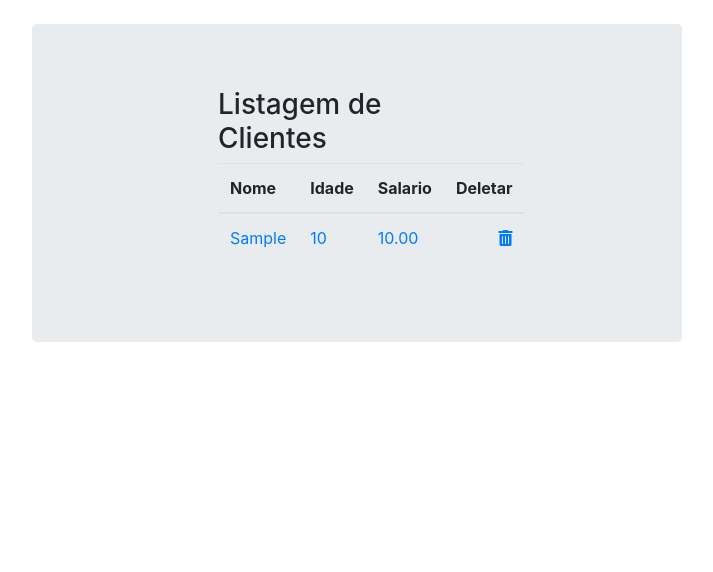
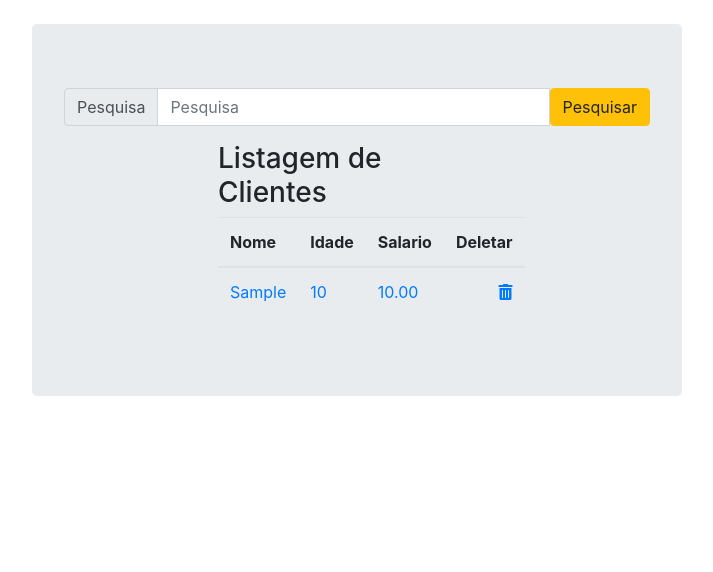
Before and after one commit to Suleiman-Moraes/gestao_clientes, a Django app: page /clientes/list/ in a window 1280 px wide. Shown: the part 56-628 px from the top of the page, without its empty margins (283-996 px from the left). Run offline with Django 3.2, Linux system fonts and the light colour scheme; a user stored in the database is signed in; tables that the repository leaves empty hold one stand-in row (values such as "Sample post"); some libraries are stand-ins or nearby versions.

Commit message:
atualização

```diff
--- a/clientes/templates/person.html
+++ b/clientes/templates/person.html
@@ -3,6 +3,21 @@
 {% block title%} Administracao {% endblock%}
 
 {% block main %}
+
+    <div class="row">
+        <div class="col-12">
+            <form class="form-group">
+                <div class="input-group mb-2">
+                    <div class="input-group-prepend">
+                        <span class="input-group-text" id="basic-addon1">Pesquisa</span>
+                    </div>
+                    <input type="text" class="form-control" name="pesquisa" placeholder="Pesquisa"
+                           aria-label="Pesquisa" title="Digite para pesquisar" aria-describedby="basic-addon1">
+                    <button title="Click para realizar pesquisa" class="btn btn-warning">Pesquisar</button>
+                </div>
+            </form>
+        </div>
+    </div>
 
     <div class="row">
         <div class="col">
--- a/clientes/views.py
+++ b/clientes/views.py
@@ -6,7 +6,12 @@ from .forms import PersonForm
 
 @login_required
 def persons_list(request):
-    persons = Person.objects.all()
+    termo_busca = request.GET.get('pesquisa', None)
+    if termo_busca:
+        persons = Person.objects.filter(first_name__contains=termo_busca)
+    else:
+        persons = Person.objects.all()
+
     return render(request, 'person.html', {'persons': persons})
 
 
```
